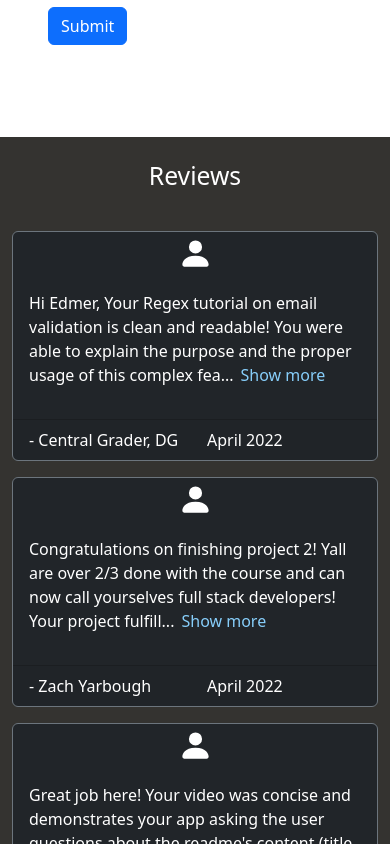
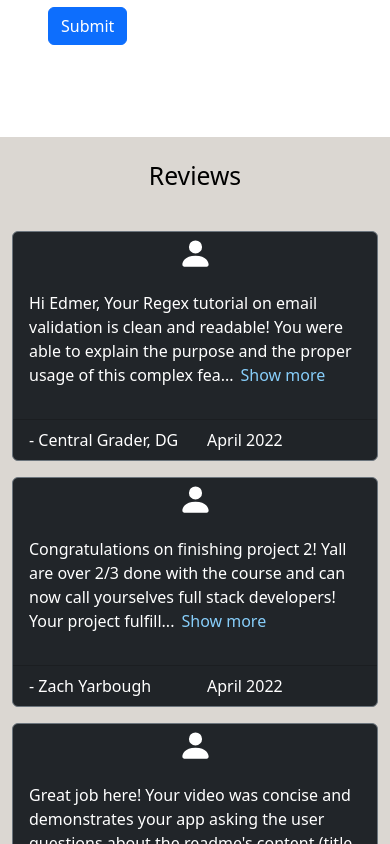
Before and after one commit to edm1001/web-dev-port, a React (Create React App) app: page / in a window 390 px wide. Shown: the part 4880-5724 px from the top of the page. Built offline with nearby package versions, Linux system fonts and the light colour scheme.

Commit message:
fix banner on mobile queries

```diff
--- a/src/App.css
+++ b/src/App.css
@@ -118,7 +118,6 @@
 /* proj section */
 .project {
   height: 100%;
-  width:100%;
 }
 .project-row {
   padding-block: 3%;
@@ -156,7 +155,7 @@
 
 /* Reviews */
 .reviews {
-  background-color:var(--darkgrey);
+  background-color:var(--lightgrey);
   height: 100%;
 }
 .review-card {
@@ -214,7 +213,7 @@
 
 
 /* MOBILE STYLES */
-@media all and (min-width: 569px) and (max-width: 960px) {
+@media all and (min-width: 526px) and (max-width: 960px) {
   .progress-row {
     padding-block: 5%;
   }
--- a/src/Components/Reviews/Reviews.js
+++ b/src/Components/Reviews/Reviews.js
@@ -29,10 +29,11 @@ const ExpandableText = ({ children, descriptionLength }) => {
 const Reviews =() => {
     return (
         <section className='reviews' id='reviews'>
-            <h2 className='d-flex justify-content-center text-white py-4'>Reviews</h2>
+            <h2 className='d-flex justify-content-center text-black
+             py-4'>Reviews</h2>
             <Container>
 
-            <Row className='d-flex justify-content-center reviews-row'>
+            <Row className='reviews-row'>
             <Col className=' py-2' lg={3} md={4} sm={6}>
             <Card className='review-card text-white' bg='dark' border='secondary' >
             <i className='reviews-icon py-1'><BsFillPersonFill size={35} /> </i>
```
Also changed, not shown: src/Components/Projects/Projects.js (+5 -8 lines), 1 other file (tests, documents, lock files or other folders).
